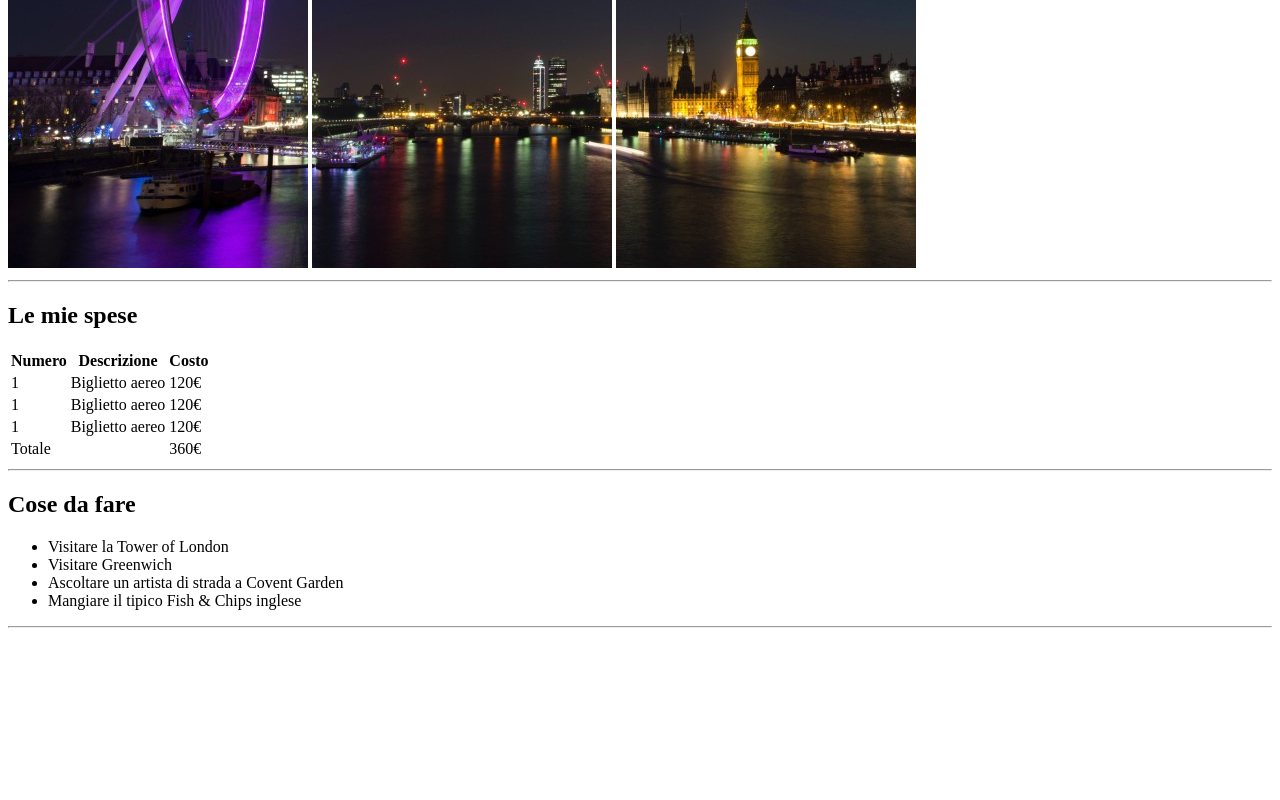
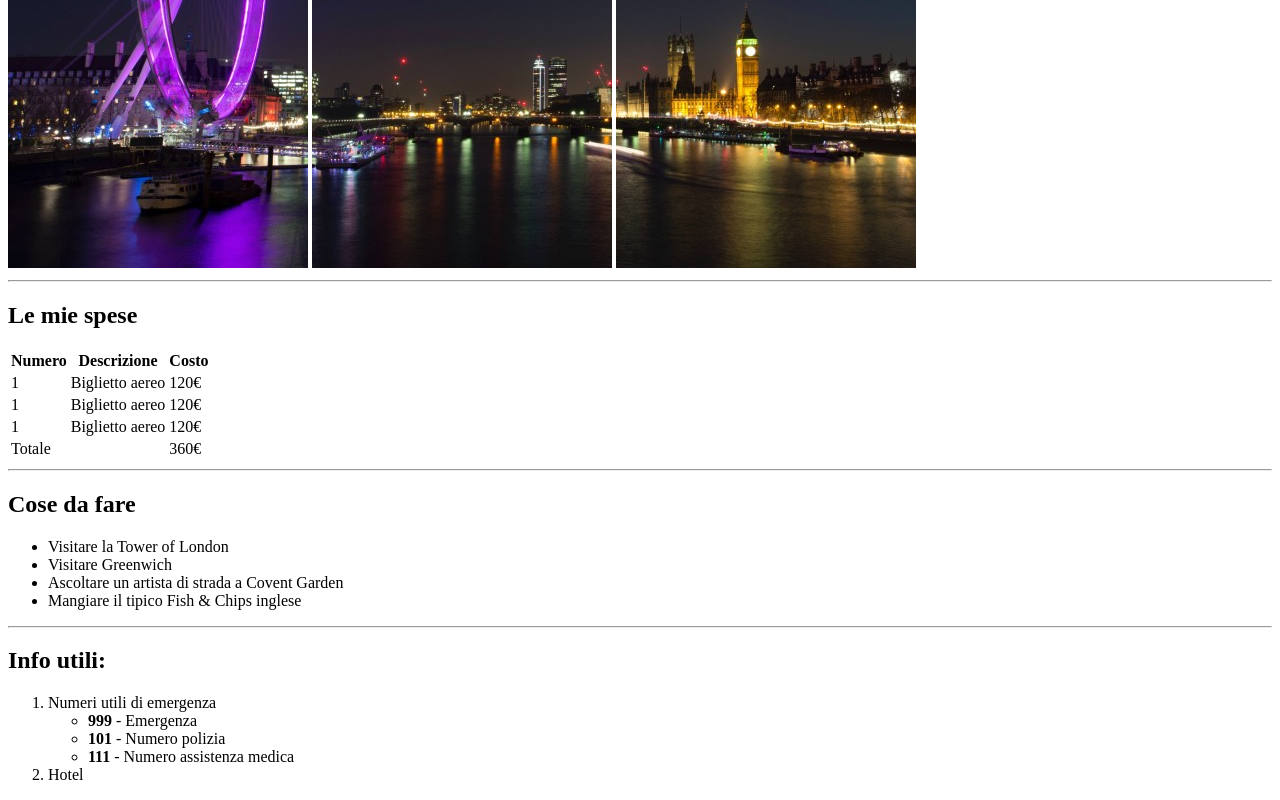
Before and after one commit to AlexandreLemes91/html-london-trip, a website: page index.html in a window 1280 px wide. Shown: the part 412-1212 px from the top of the page. Before the commit the page ends 1048 px from the top, so only its background shows below. Drawn offline with Linux system fonts and the light colour scheme.

Commit message:
info section/list item

```diff
--- a/index.html
+++ b/index.html
@@ -64,7 +64,23 @@
       </section>
 
       <!--info-->
-
+      <section>
+        <h2>Info utili:</h2>
+        <ol>
+          <li>
+            Numeri utili di emergenza
+            <ul>
+              <li><strong>999</strong> - Emergenza</li>
+              <li><strong>101</strong> - Numero polizia</li>
+              <li><strong>111</strong> - Numero assistenza medica</li>
+            </ul>
+          </li>
+          <li>
+            Hotel
+            <ul></ul>
+          </li>
+        </ol>
+      </section>
       <!--img-->
     </main>
   </body>
```
